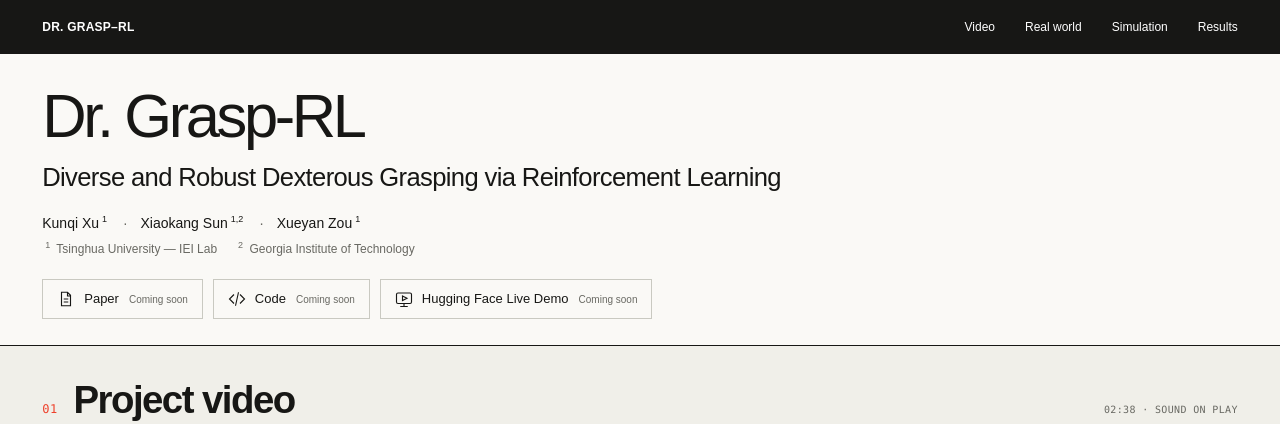
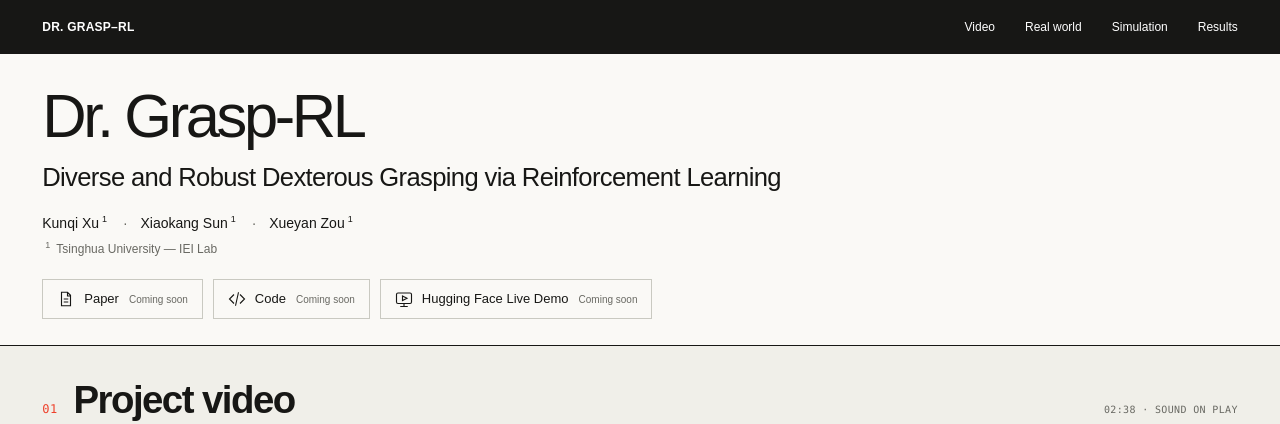
Before and after one commit to xkq1qkx/Diverse-Manip-RL-web, a plain HTML site: page index.html in a window 1280 px wide. Shown: the top 424 px of the page. Drawn offline with Linux system fonts and the light colour scheme; no server answers.

Commit message:
List Xiaokang Sun with Tsinghua affiliation only

```diff
--- a/index.html
+++ b/index.html
@@ -43,8 +43,8 @@ Swiss / International Typographic Style; additional inspiration acknowledged: ht
   <div class="hero-grid">
     <div>
       <h1 id="page-title"><span class="project-name">Dr. Grasp-RL</span><span class="paper-subtitle"><em>Diverse and Robust</em> Dexterous Grasping via Reinforcement Learning</span></h1>
-      <p class="authors">Kunqi Xu<sup>1</sup> <span>·</span> Xiaokang Sun<sup>1,2</sup> <span>·</span> Xueyan Zou<sup>1</sup></p>
-      <p class="affiliation"><span><sup>1</sup> Tsinghua University — IEI Lab</span><span><sup>2</sup> Georgia Institute of Technology</span></p>
+      <p class="authors">Kunqi Xu<sup>1</sup> <span>·</span> Xiaokang Sun<sup>1</sup> <span>·</span> Xueyan Zou<sup>1</sup></p>
+      <p class="affiliation"><span><sup>1</sup> Tsinghua University — IEI Lab</span></p>
     </div>
   </div>
   <div class="resource-links" role="group" aria-label="Project resources">
```
Also changed, not shown: 1 other file.
